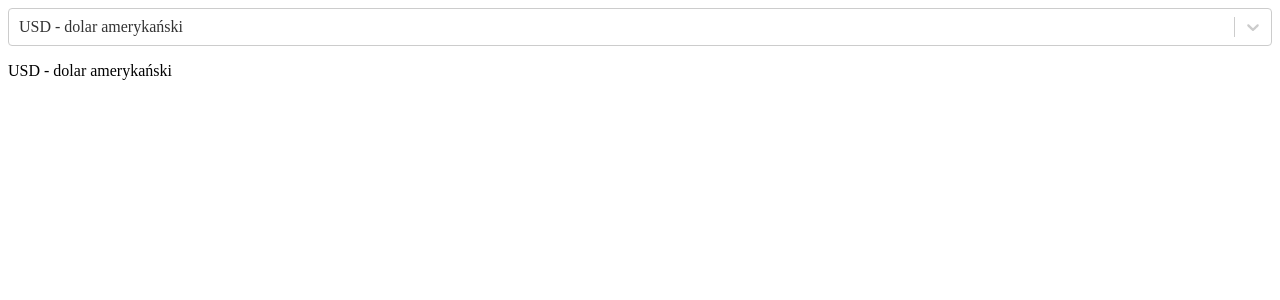
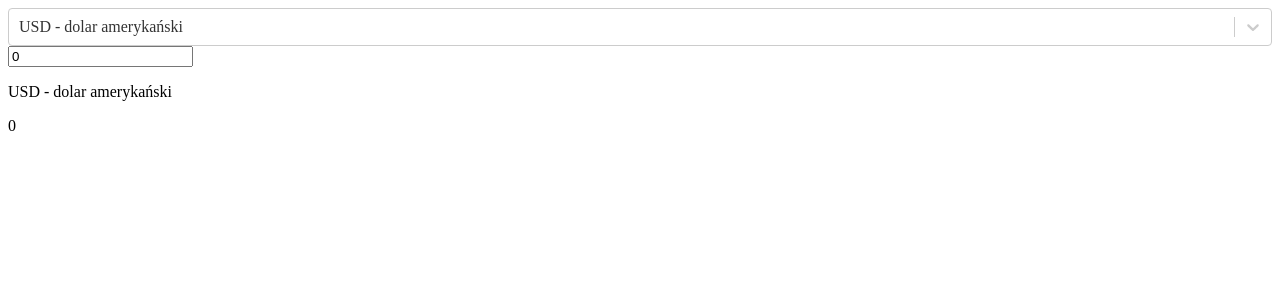
Before and after one commit to Darnok00/CurrencyConverter, a React (Vite) app: page / in a window 1280 px wide. Shown: the top 300 px of the page. Built offline with nearby package versions, Linux system fonts and the light colour scheme; no server answers.

Commit message:
feat: add Amount component

```diff
--- /dev/null
+++ b/src/components/Amount.tsx
@@ -0,0 +1,23 @@
+import React from "react";
+import { amountProps } from "./types";
+import { useState } from "react";
+
+const Amount: React.FC<amountProps> = (props) => {
+  const [actualAmount, setActualAmount] = useState<Number>(0);
+
+  return (
+    <input
+      type="number"
+      onKeyDown={(evt) => ["e", "E", "+", "-", "."].includes(evt.key) && evt.preventDefault()}
+      value={String(actualAmount)}
+      onChange={(event: React.ChangeEvent<HTMLInputElement>) => {
+        const actualInput = event.currentTarget.value;
+        const roundedNumber = Math.round(Number(actualInput) * 100) / 100;
+        props.onChangeValue(roundedNumber);
+        setActualAmount(roundedNumber);
+      }}
+    />
+  );
+};
+
+export default Amount;
--- a/src/components/ConverterPanel.tsx
+++ b/src/components/ConverterPanel.tsx
@@ -1,12 +1,14 @@
 import React, { useEffect, useState, useId } from "react";
 import CurrencySelector from "./CurrencySelector";
+import Amount from "./Amount";
 import { currencyProps, selectProps } from "./types";
 
 const CurrencyConverter: React.FC = () => {
   const [currencyArray, setCurrencyArray] = useState<currencyProps[]>([]);
-  const numberInputId = useId();
   const [fromCurrency, setFromCurrency] = useState<String>("USD - dolar amerykański");
   const [toCurrency, setToCurrency] = useState<String>();
+  // strange error during typing as Number
+  const [inputValue, setInputValue] = useState<any>(0);
 
   useEffect(() => {
     const fetchData = async () => {
@@ -31,7 +33,11 @@ const CurrencyConverter: React.FC = () => {
           setFromCurrency(actualCurrency);
         }}
       />
+      <Amount onChangeValue={(actualAmount: Number) => {
+          setInputValue(actualAmount);
+        }}/>
       <p>{fromCurrency}</p>
+      <p>{inputValue}</p>
     </div>
   );
 };
--- a/src/components/CurrencySelector.tsx
+++ b/src/components/CurrencySelector.tsx
@@ -1,5 +1,4 @@
-import React, { useEffect, useState } from "react";
-import { currencyProps, selectProps } from "./types";
+import { selectProps } from "./types";
 import Select from "react-select";
 
 const CurrencySelector: React.FC<selectProps> = (props) => {
--- a/src/components/types.ts
+++ b/src/components/types.ts
@@ -8,3 +8,7 @@ export type selectProps = {
     rates: Array<currencyProps>;
     onChangeCureency: Function;
 };
+
+export type amountProps = {
+    onChangeValue: Function;
+}
```
